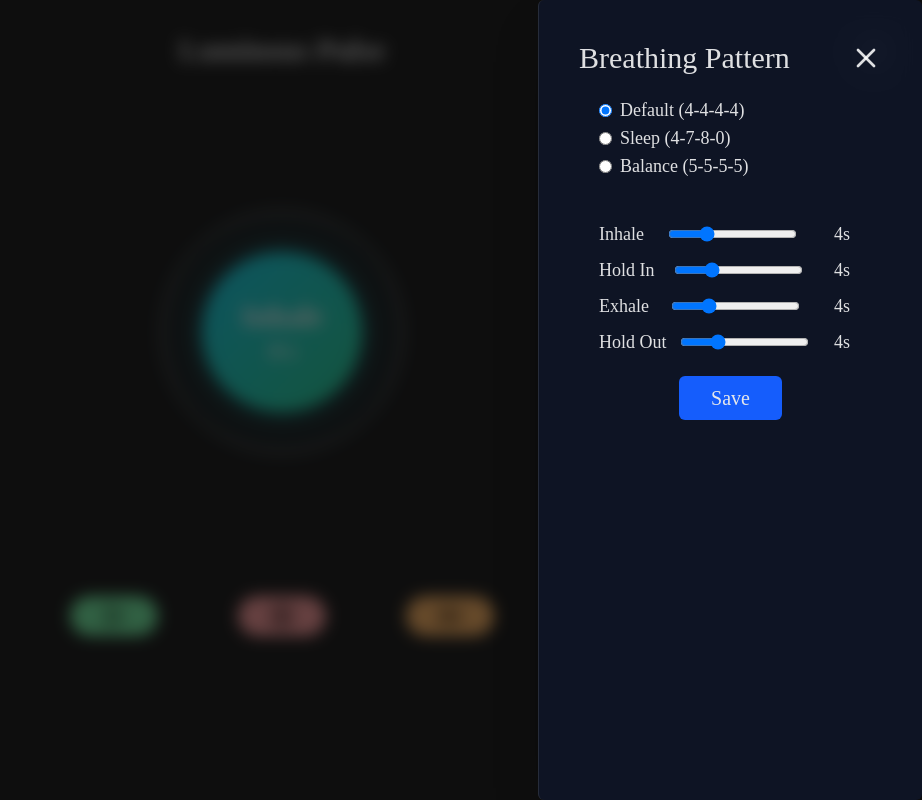
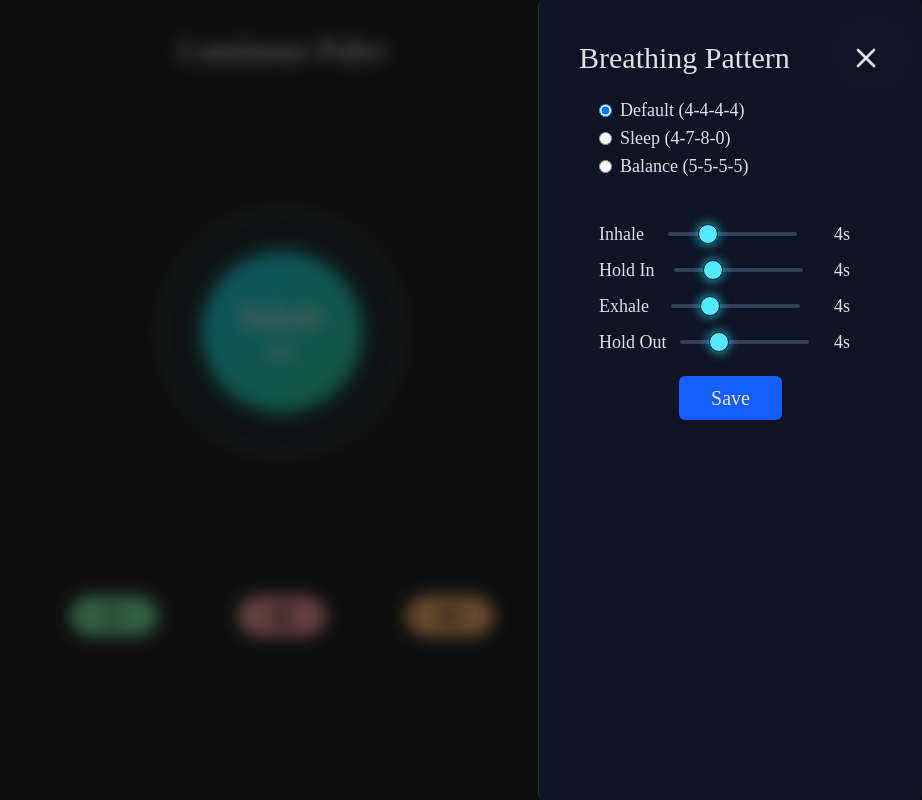
Before and after one commit to SivaKrishna6745/Luminous-Pulse, a React (Vite) app: page / in a window 1280 px wide. Both pictures are taken after a click on the element 1232 px from the left and 52 px from the top of the page. Shown: the whole page, without its empty margins (358-1280 px from the left). Built offline with nearby package versions, Linux system fonts and the light colour scheme.

Commit message:
* ADD neon sliders for presetSlider

```diff
--- a/src/components/PresetSlider.tsx
+++ b/src/components/PresetSlider.tsx
@@ -6,7 +6,7 @@ interface PresetSliderProps {
 
 const PresetSlider = ({ label, onChange, duration }: PresetSliderProps) => {
     return (
-        <div className="flex justify-between px-5">
+        <div className="flex justify-between items-center px-5">
             <label htmlFor="inhale-slider">{label}</label>
             <input
                 type="range"
@@ -16,6 +16,7 @@ const PresetSlider = ({ label, onChange, duration }: PresetSliderProps) => {
                 max="15"
                 value={duration}
                 onChange={onChange}
+                className="neon-slider"
             />
             <span className="w-10">{duration}s</span>
         </div>
--- a/src/index.css
+++ b/src/index.css
@@ -27,3 +27,34 @@
 
     --color-error: #fb7185;
 }
+
+@layer components {
+    .neon-slider {
+        @apply appearance-none bg-transparent cursor-pointer touch-none;
+    }
+
+    .neon-slider::-webkit-slider-runnable-track {
+        @apply h-1 bg-slate-700 rounded-full;
+    }
+
+    .neon-slider::-moz-range-track {
+        @apply h-1 bg-slate-700 rounded-full;
+    }
+
+    .neon-slider::-webkit-slider-thumb {
+        @apply appearance-none h-5 w-5 rounded-full bg-cyan-300 -mt-2 border border-slate-900;
+        box-shadow: 0 0 10px 2px rgba(34, 211, 238, 0.6);
+        transition: transform 0.1s ease;
+    }
+
+    .neon-slider::-moz-range-thumb {
+        @apply appearance-none h-5 w-5 rounded-full bg-cyan-300 -mt-2 border-2 border-slate-900;
+        box-shadow: 0 0 10px 2px rgba(34, 211, 238, 0.6);
+        transition: transform 0.1s ease;
+    }
+
+    .neon-slider:hover::-webkit-slider-thumb {
+        transform: scale(1.1);
+        box-shadow: 0 0 15px 4px rgba(34, 211, 238, 0.8);
+    }
+}
```
